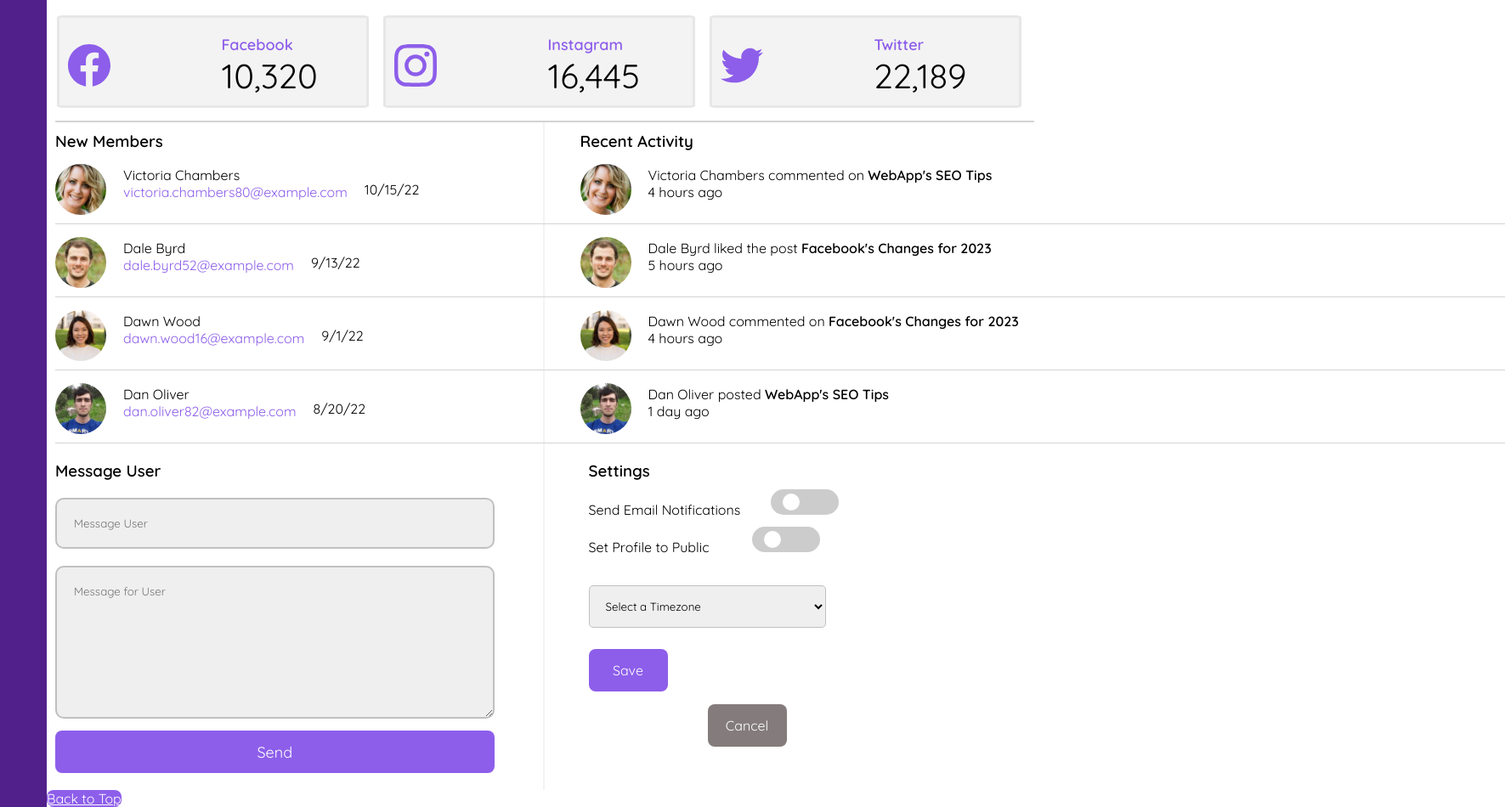
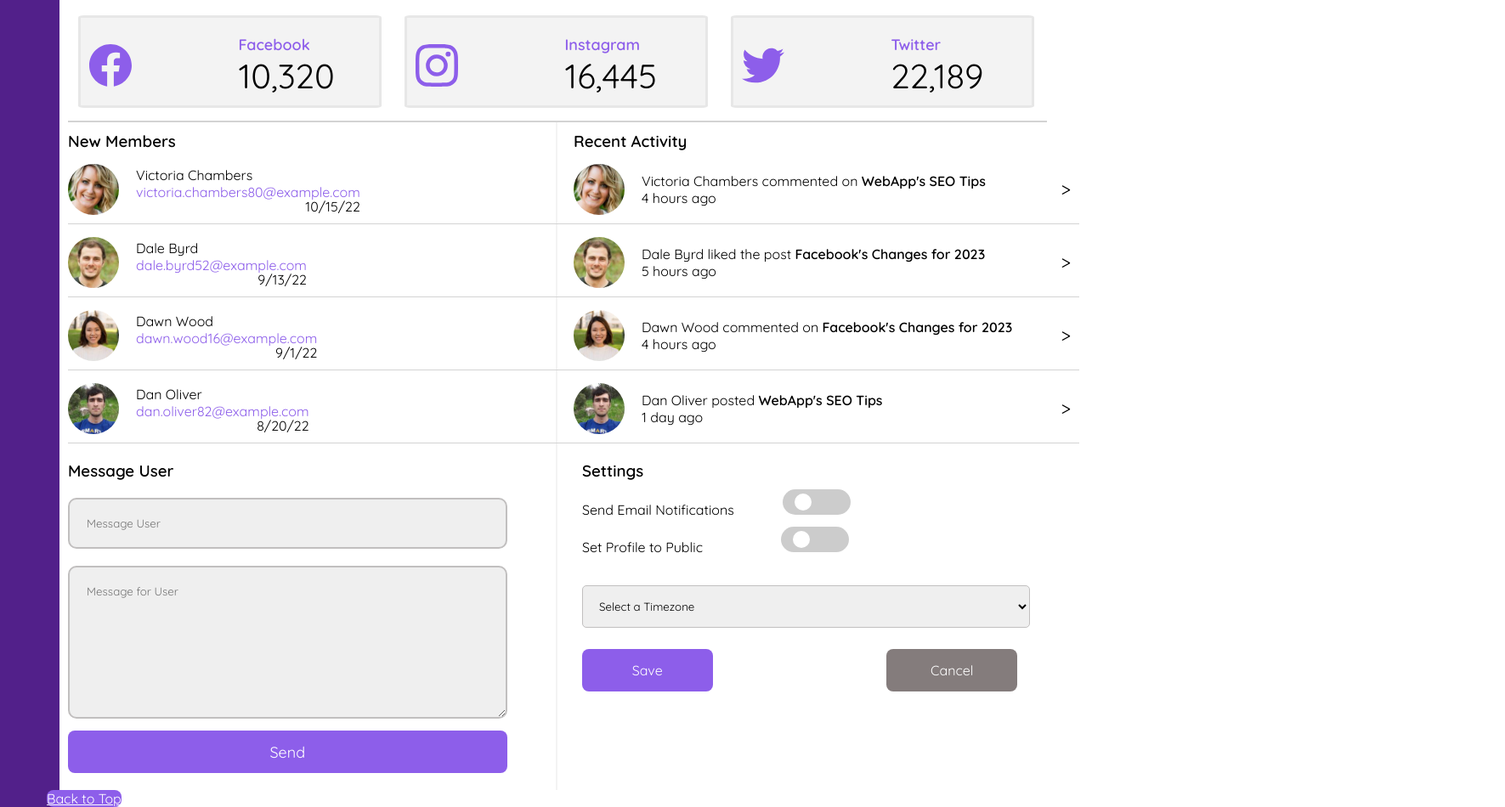
Before and after one commit to critter1996/FEWD-7_web_app_dashboardCW, a plain HTML site: page index.html in a window 1280 px wide. Shown: the part 878-1828 px from the top of the page at 85% size, 1771 px wide, since content can reach past the window. Drawn offline with Linux system fonts and the light colour scheme.

Commit message:
Desktop members

```diff
--- a/SASS/base/_page.scss
+++ b/SASS/base/_page.scss
@@ -12,3 +12,7 @@ h3 {
     margin-top: 10px;
     margin-bottom: 10px;
 }
+
+html {
+    width: 100vw;
+}
--- a/SASS/components/_grid.scss
+++ b/SASS/components/_grid.scss
@@ -23,6 +23,7 @@ header {
     background-color: $main-accent;
     color: whitesmoke;
     height: 80px;
+    padding-right: 5px;
 }
 
 #top-info {
@@ -186,6 +187,9 @@ main {
 
 //////////Activity Section-Mobile///////////
 
+.arrow {
+    display: none;
+}
 
 /////////Message Section-Mobile//////////////
 
@@ -334,9 +338,8 @@ main {
 }
 
 //Top Charts Daily Traffic and Mobile Users
-.daily,
-.mobile {
-    border: 1px lightgray solid;
+.daily {
+    border-right: 1px lightgray solid;
 }
 
 
@@ -356,6 +359,8 @@ main {
     display: flex;
     grid-column: 1 / span 2;
     width: 90vw;
+    padding-left: 10px;
+    gap: 10px;
 }
 
 //each individual FB/INS/TW Box
@@ -381,6 +386,7 @@ main {
 #stats-section {
     grid-column: 1 / span 2;
 }
+
 
 
 /////////////LAYOUT SECTION//////////////////
@@ -489,6 +495,11 @@ main {
 
 /////////////////Header-Desktop/////////////////
 
+header {
+    display: flex;
+    //width: 95vw;
+}
+
 #top-info {
     display: flex;
     justify-content: flex-end;
@@ -499,13 +510,36 @@ main {
 ///////////Dashboard-Desktop///////////////////
 
 .headline {
-    margin-left: auto;
-    padding: 12px;
+    margin-right: auto;
+    //padding: 12px;
 }
 
 #tab {
-    width: 85vw;
+    width: 83vw;
     height: 70px;
+    margin-left: auto;
+}
+
+.daily {
+    width: 45vw;
+}
+
+////////////////Navigation Desktop//////////////////////////
+
+.navigation {
+    display: flex;
+    width: 70px;
+    flex-direction: column;
+    justify-content: flex-start;
+    gap: 15px;
+}
+
+/////////////////Main Section Desktop///////////////////////
+
+.main {
+    padding-left: 15px;
+    padding-right: 10px;
+    //width: 75vw;
 }
 
 ////////////////Social Section Desktop////////////////////////
@@ -513,6 +547,15 @@ main {
 
 
 ////////////////Members Section Desktop/////////////////////
+
+.members-container {
+    flex-wrap: wrap;
+    //justify-content: space-between;
+    align-items: center;
+
+}
+
+
 
 #members,
 .message {
@@ -524,14 +567,18 @@ main {
 .activity,
 #settings {
     grid-column: 2 / span 1;
-    width: 25vw;
-    padding-left: 10px;
+    //width: 25vw;
+    //padding-left: 10px;
 }
 
 
+.date {
+    //margin-left: 55px;
+    //align-self: flex-end;
+    //align-self: flex-end;
+    text-align:right;
+    line-height: 15px;
 
-#date {
-    margin: 0;
 }
 
 .last-member {
@@ -540,10 +587,26 @@ main {
 
 ////////////////Activity Section Desktop/////////////////////
 
-// .members-activity {
-//     width: 15vw;
-// }
+.members-activity {
+    width: auto;
+}
 
+.activity-text {
+    display: flex;
+    flex-wrap: wrap;
+    //idth: 50%;
+   // justify-content: space-around;
+   // width: 25vw;
+    text-align: left;
+}
+
+.arrow {
+    display: block;
+    align-self: center;
+    margin-left: auto;
+    padding-right: 10px;
+    font-size: 22px;
+}
 
 ////////////////Message Section Desktop/////////////////////
 // //Long gray Dividing line
@@ -553,20 +616,48 @@ main {
     border-bottom: none;
     margin-left: 0;
     margin-right: 0;
+    overflow-wrap:break-word;
 }
 
 // //Short gray dividing line
-// .members-container,
-// .members-activity {
-//     border-bottom: lightgray solid 1px;
-// }
+.members-container,
+.members-activity {
+    border-bottom: lightgray solid 1px;
+}
 
 .message {
     border-bottom: none;
 }
 
+
+
+.members-text, .members-activity p {
+    margin: 0;
+}
+
 ////////////////Settings Section Desktop/////////////////////
+// .toggle {
 
+// }
+
+#box1 {
+    margin-left: 9%;
+}
+
+.settings-button {
+    display: flex;
+    justify-content: space-between;
+    width: 40vw;
+}
+
+#save,
+#cancel {
+    width: 60%;
+}
+
+#cancel {
+    margin-left: 12px;
+}
 
 ////////////////Footer Section Desktop/////////////////////
 
--- a/index.html
+++ b/index.html
@@ -200,8 +200,8 @@
         <div class="members-text">
           <p>Victoria Chambers</p>
           <a>victoria.chambers80@example.com</a>
+          <p class="date">10/15/22</p>
         </div>
-        <p id="date">10/15/22</p>
       </div>
 <!-- Member 2 -->
       <div class="members-container">
@@ -209,9 +209,7 @@
         <div class="members-text">
           <p>Dale Byrd</p>
           <a>dale.byrd52@example.com</a>
-        </div>
-        <div id="date">
-        <p>9/13/22</p>
+          <p class="date">9/13/22</p>
         </div>
       </div>
 <!-- Member 3 -->
@@ -220,8 +218,8 @@
         <div class="members-text">
           <p>Dawn Wood</p>
           <a>dawn.wood16@example.com</a>
+          <p class="date">9/1/22</p>
         </div>
-        <p id="date">9/1/22</p>
       </div>
 <!-- Member 4 -->
       <div class="members-container" class="last-member">
@@ -229,8 +227,8 @@
         <div class="members-text">
           <p>Dan Oliver</p>
           <a>dan.oliver82@example.com</a>
+          <p class="date">8/20/22</p>
         </div>
-        <p id="date">8/20/22</p>
       </div>
 
     </section>
@@ -240,28 +238,40 @@
       <h3>Recent Activity</h3>
       <div class="members-activity">
         <img src="images/member-1.jpg" class="profile-image">
+        <div class="activity-text">
         <p>
           Victoria Chambers commented on <strong>WebApp's SEO Tips</strong><br>
           4 hours ago
         </p>
       </div>
+      <span class="arrow">&#62;</span>
+      </div>
       <div class="members-activity">
         <img src="images/member-2.jpg" class="profile-image">
+        <div class="activity-text">
         <p>
           Dale Byrd liked the post <strong>Facebook's Changes for 2023</strong><br>
           5 hours ago
+        </div>
+        <span class="arrow">&#62;</span>
       </div>
       <div class="members-activity">
         <img src="images/member-3.jpg" class="profile-image">
+        <div class="activity-text">
         <p>
           Dawn Wood commented on <strong>Facebook's Changes for 2023</strong><br>
           4 hours ago
+        </div>
+        <span class="arrow">&#62;</span>
       </div>
-      <div class="members-activity" class="last-member">
+      <div class="members-activity">
         <img src="images/member-4.jpg" class="profile-image">
+        <div class="activity-text">
         <p>
           Dan Oliver posted <strong>WebApp's SEO Tips</strong><br>
           1 day ago
+        </div>
+        <span class="arrow">&#62;</span>
       </div>
     </section>
 
```
Also changed, not shown: CSS/styles.css, 1 other file.
